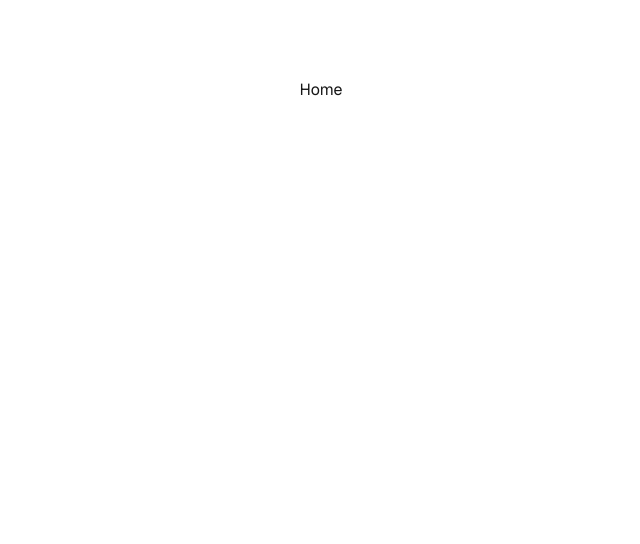
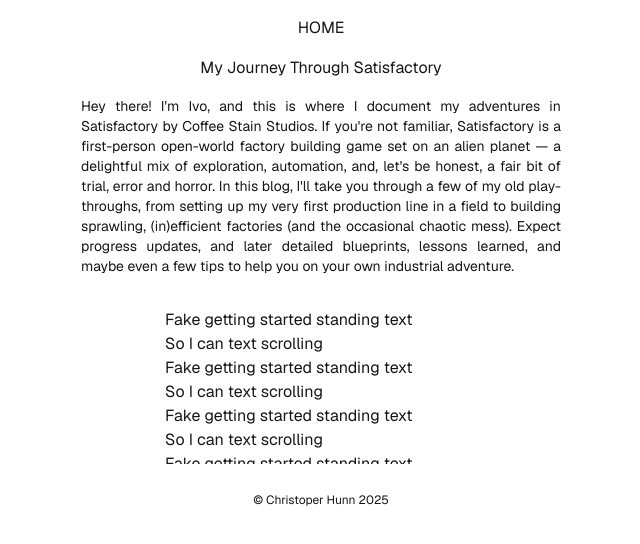
Before and after one commit to Ivovis/Week-08-assignment, a Next.js app: page / in a window 1280 px wide. Shown: the top 544 px of the page, without its empty margins (319-959 px from the left). Built offline with nearby package versions, Linux system fonts and the light colour scheme.

Commit message:
feat:Checkpoint 2 Home page created

```diff
--- a/src/app/layout.js
+++ b/src/app/layout.js
@@ -1,5 +1,7 @@
 import { Geist, Geist_Mono } from "next/font/google";
 import "./globals.css";
+import Header from "@/components/Header";
+import Footer from "@/components/Footer";
 
 const geistSans = Geist({
   variable: "--font-geist-sans",
@@ -20,9 +22,11 @@
   return (
     <html lang="en">
       <body
-        className={`${geistSans.variable} ${geistMono.variable} antialiased`}
+        className={`${geistSans.variable} ${geistMono.variable} antialiased max-w-[32rem] mx-auto`}
       >
+        <Header />
         {children}
+        <Footer />
       </body>
     </html>
   );
--- a/src/app/page.js
+++ b/src/app/page.js
@@ -1,9 +1,26 @@
+import BlogList from "@/components/BlogList";
 import Image from "next/image";
 
 export default function Home() {
   return (
-    <div className="grid grid-rows-[20px_1fr_20px] items-center justify-items-center min-h-screen p-8 pb-20 gap-16 sm:p-20 font-[family-name:var(--font-geist-sans)]">
-      <h1>Home</h1>
+    <div className="items-center justify-items-center  p-4 pb-4 font-[family-name:var(--font-geist-sans)]">
+      <h1 className="text-base pb-4 justify-center">
+        My Journey Through Satisfactory
+      </h1>
+      <p className="text-sm text-justify pb-7">
+        Hey there! I&apos;m Ivo, and this is where I document my adventures in
+        Satisfactory by Coffee Stain Studios. If you&apos;re not familiar,
+        Satisfactory is a first-person open-world factory building game set on
+        an alien planet — a delightful mix of exploration, automation, and,
+        let&apos;s be honest, a fair bit of trial, error and horror. In this
+        blog, I&apos;ll take you through a few of my old play-throughs, from
+        setting up my very first production line in a field to building
+        sprawling, (in)efficient factories &#40;and the occasional chaotic
+        mess&#41;. Expect progress updates, and later detailed blueprints,
+        lessons learned, and maybe even a few tips to help you on your own
+        industrial adventure.
+      </p>
+      <BlogList />
     </div>
   );
 }
--- /dev/null
+++ b/src/components/BlogList.jsx
@@ -0,0 +1,26 @@
+export default function BlogList() {
+  return (
+    <>
+      <ul className="h-[10rem] w-[20rem] p-1 overflow-hidden overflow-y-auto">
+        <li>Fake getting started standing text</li>
+        <li>So I can text scrolling</li>
+        <li>Fake getting started standing text</li>
+        <li>So I can text scrolling</li>
+        <li>Fake getting started standing text</li>
+        <li>So I can text scrolling</li>
+        <li>Fake getting started standing text</li>
+        <li>So I can text scrolling</li>
+        <li>Fake getting started standing text</li>
+        <li>So I can text scrolling</li>
+        <li>Fake getting started standing text</li>
+        <li>So I can text scrolling</li>
+        <li>Fake getting started standing text</li>
+        <li>So I can text scrolling</li>
+        <li>Fake getting started standing text</li>
+        <li>So I can text scrolling</li>
+        <li>Fake getting started standing text</li>
+        <li>So I can text scrolling</li>
+      </ul>
+    </>
+  );
+}
--- /dev/null
+++ b/src/components/Footer.jsx
@@ -0,0 +1,9 @@
+export default function Footer() {
+  return (
+    <>
+      <div className=" justify-items-center text-xs p-3 font-[family-name:var(--font-geist-sans)]">
+        <h1>&copy; Christoper Hunn 2025</h1>
+      </div>
+    </>
+  );
+}
--- /dev/null
+++ b/src/components/Header.jsx
@@ -0,0 +1,9 @@
+export default function Header() {
+  return (
+    <>
+      <div className=" justify-items-center p-4 pb-0 font-[family-name:var(--font-geist-sans)]">
+        <h1>HOME</h1>
+      </div>
+    </>
+  );
+}
--- /dev/null
+++ b/utils/dbConnection.js
@@ -0,0 +1,5 @@
+import pg from "pg";
+
+export const db = new pg.Pool({
+  connectionString: process.env.NEXT_DBURL,
+});
```
Also changed, not shown: 1 other file (tests, documents, lock files or other folders).
